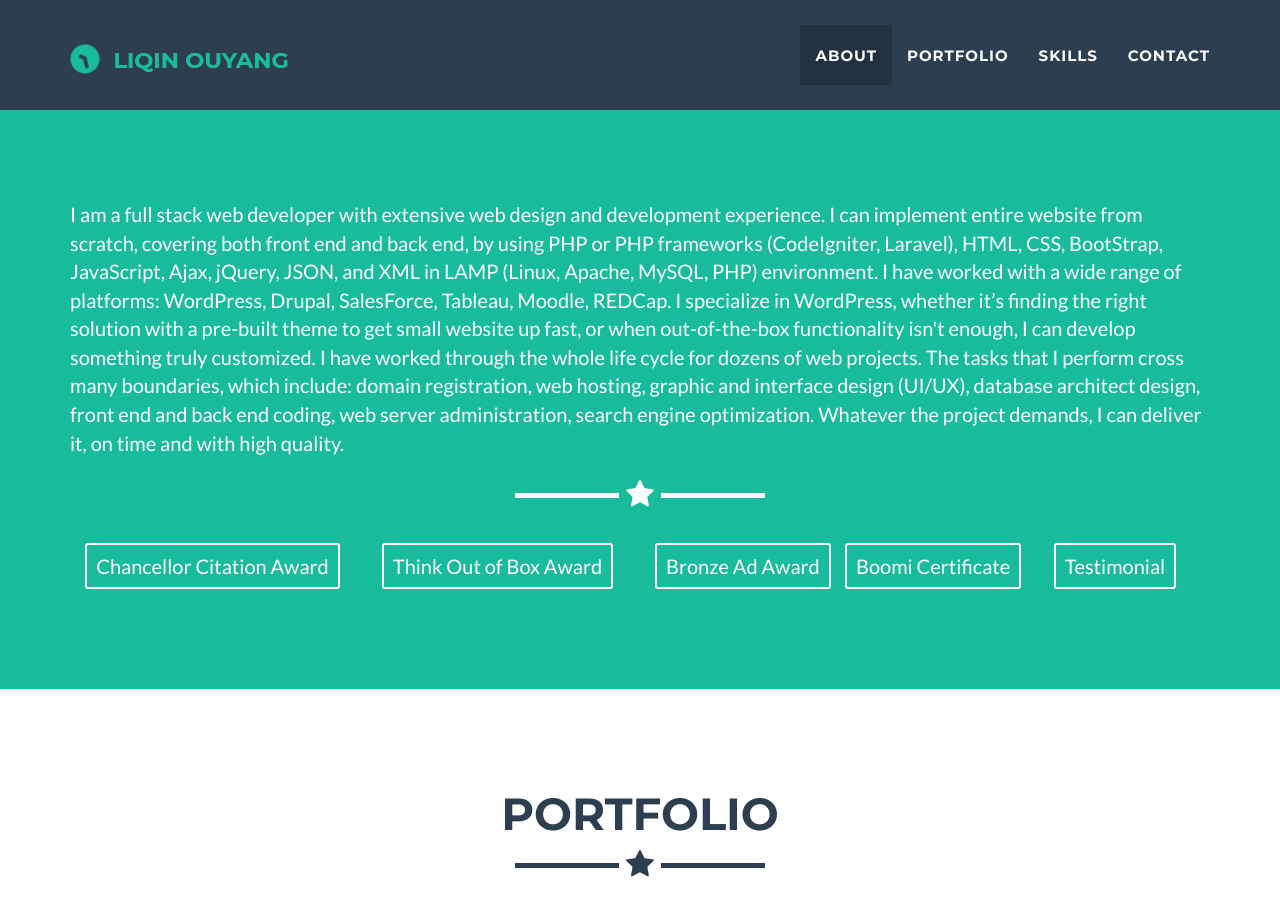
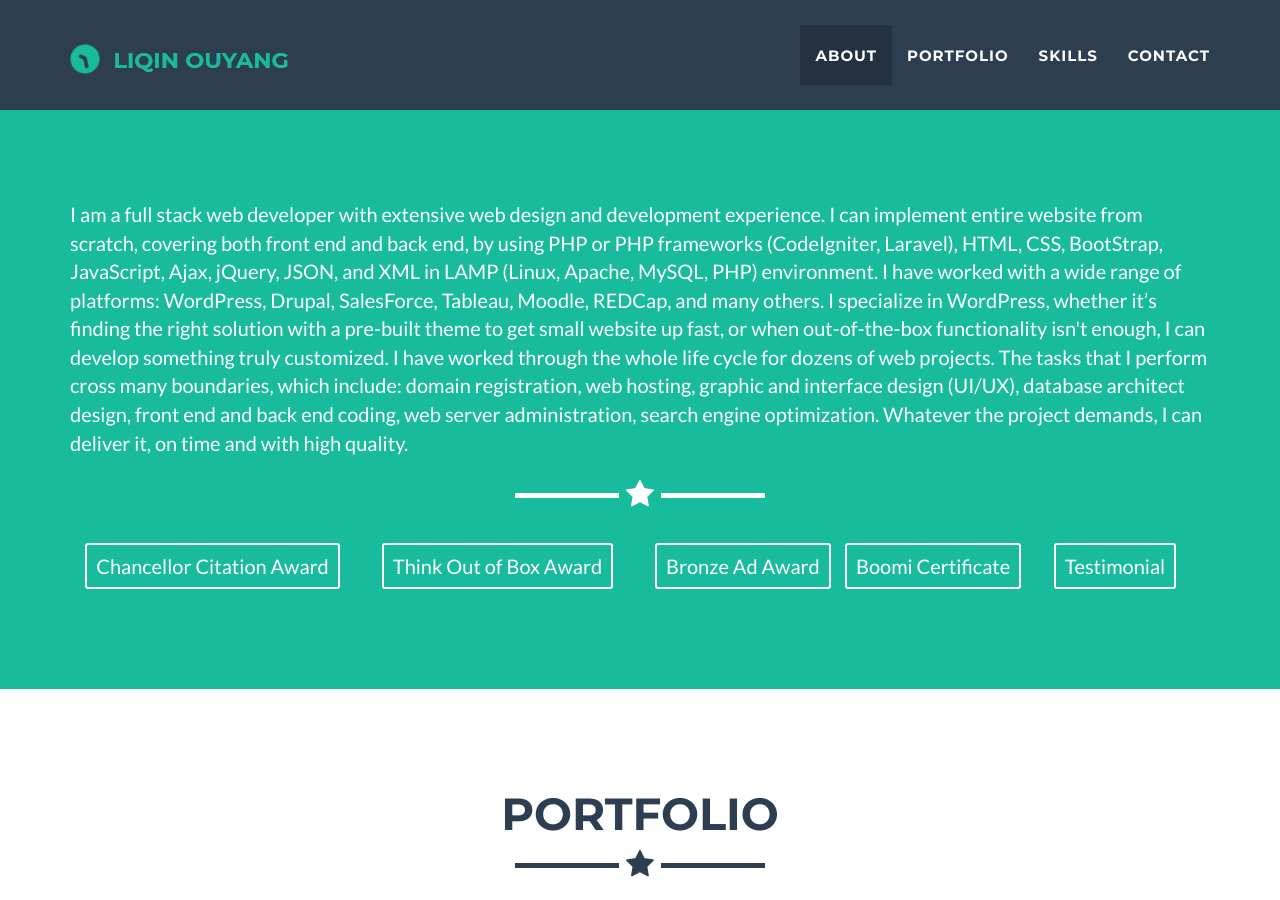
Before and after one commit to hbxtoylq/hbxtoylq.github.io, a Jekyll site: the page built from index.html, in a window 1280 px wide and 900 px high. Built offline with Jekyll 4.4.1, drawn with Linux system fonts in a browser that asks for light colours; nearby versions of some CDN libraries.

Commit message:
Update header.html

```diff
--- a/_includes/header.html
+++ b/_includes/header.html
@@ -6,7 +6,7 @@
 				<p>I am a full stack web developer with extensive web design and development experience.
 				I can implement entire website from scratch, covering both front end and back end, by using PHP or PHP frameworks (CodeIgniter, Laravel),
 					HTML, CSS, BootStrap, JavaScript, Ajax, jQuery, JSON, and XML in LAMP (Linux, Apache, MySQL, PHP) environment.
-					I have worked with a wide range of platforms: WordPress, Drupal, SalesForce, Tableau, Moodle, REDCap. I specialize in WordPress, whether it’s finding the right solution with a pre-built theme to get small website up fast,
+					I have worked with a wide range of platforms: WordPress, Drupal, SalesForce, Tableau, Moodle, REDCap, and many others. I specialize in WordPress, whether it’s finding the right solution with a pre-built theme to get small website up fast,
 					or when out-of-the-box functionality isn't enough, I can develop something truly customized. I have worked through the
 					whole life cycle for dozens of web projects. The tasks that I perform cross many boundaries,
 					which include: domain registration, web hosting, graphic and interface design (UI/UX),
```
